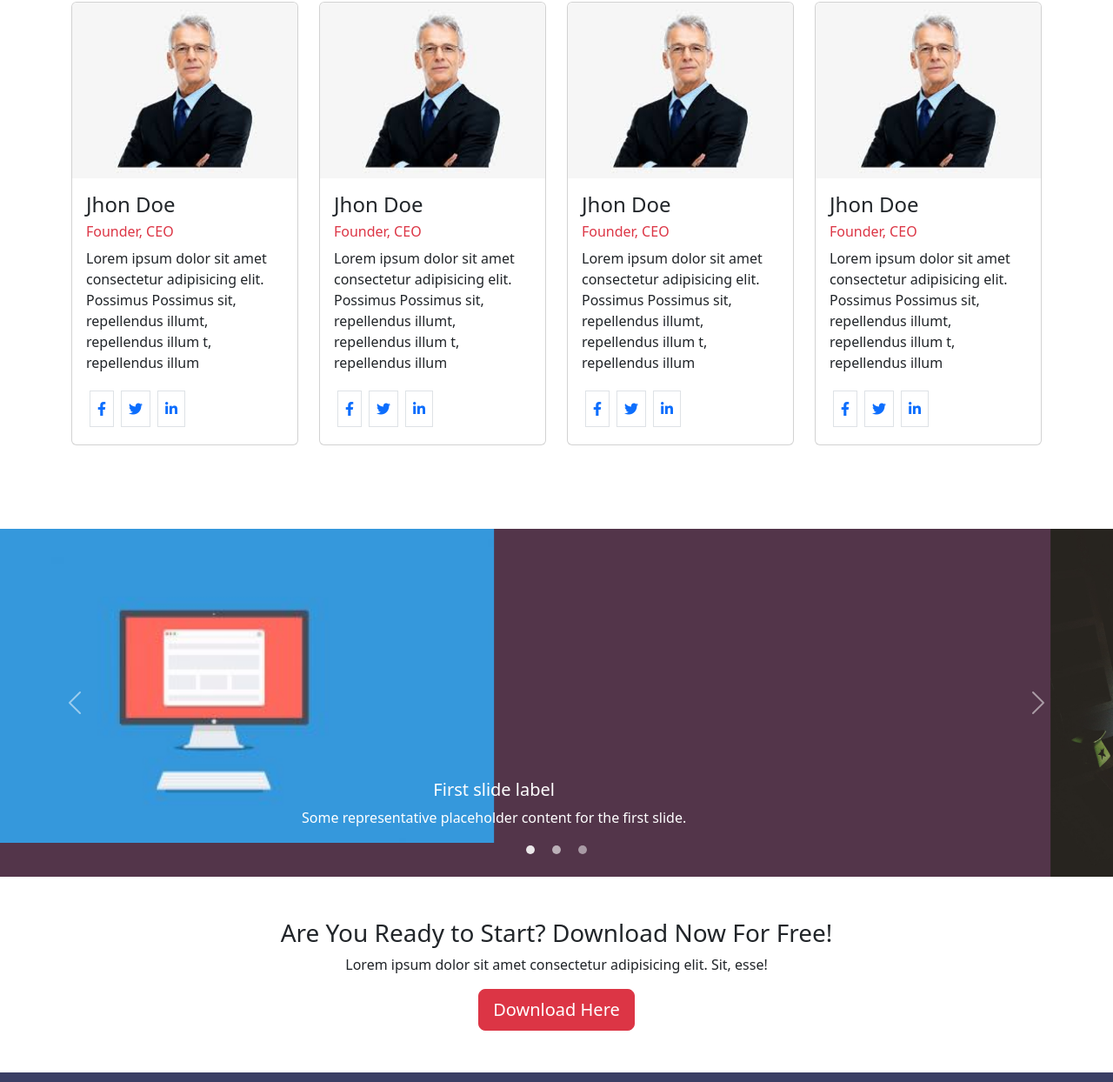
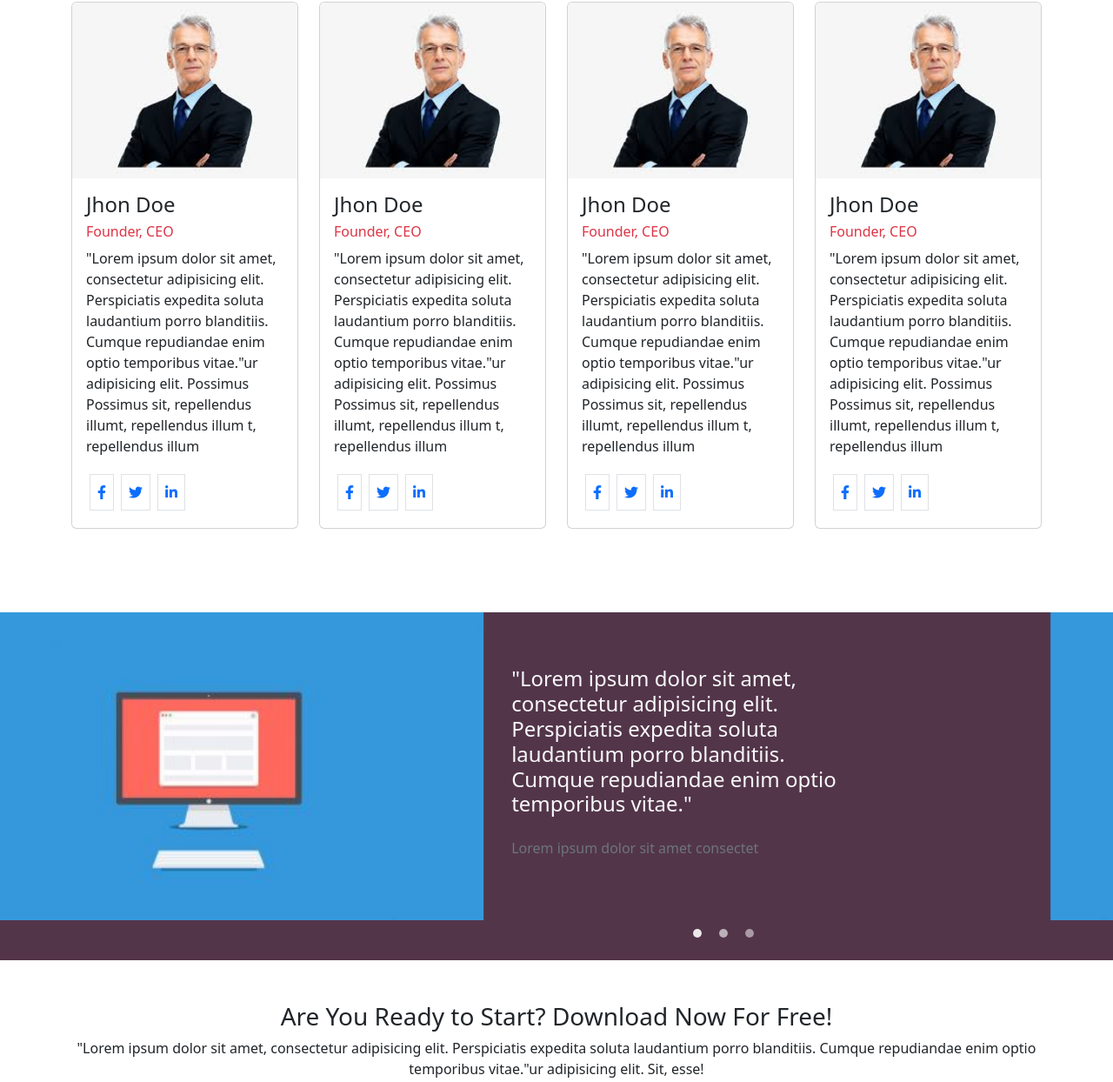
Before and after one commit to A-Kaiyum/xit_template, a plain HTML site: page index.html in a window 1280 px wide. Shown: the part 1529-2773 px from the top of the page at 87% size. Drawn offline with nearby package versions, Linux system fonts and the light colour scheme.

Commit message:
Carousel

```diff
--- a/index.html
+++ b/index.html
@@ -1,21 +1,15 @@
 <!DOCTYPE html>
 <html lang="en">
+
 <head>
   <meta charset="UTF-8" />
   <meta http-equiv="X-UA-Compatible" content="IE=edge" />
   <meta name="viewport" content="width=device-width, initial-scale=1.0" />
   <title>Xit It Solution</title>
-    <link
-      href="https://cdn.jsdelivr.net/npm/bootstrap@5.2.3/dist/css/bootstrap.min.css"
-      rel="stylesheet"
-    />
-    <link
-      rel="stylesheet"
-      href="https://cdnjs.cloudflare.com/ajax/libs/font-awesome/6.2.1/css/all.min.css"
+  <link href="https://cdn.jsdelivr.net/npm/bootstrap@5.2.3/dist/css/bootstrap.min.css" rel="stylesheet" />
+  <link rel="stylesheet" href="https://cdnjs.cloudflare.com/ajax/libs/font-awesome/6.2.1/css/all.min.css"
     integrity="sha512-MV7K8+y+gLIBoVD59lQIYicR65iaqukzvf/nwasF0nqhPay5w/9lJmVM2hMDcnK1OnMGCdVK+iQrJ7lzPJQd1w=="
-      crossorigin="anonymous"
-      referrerpolicy="no-referrer"
-    />
+    crossorigin="anonymous" referrerpolicy="no-referrer" />
   <script src="https://cdn.jsdelivr.net/npm/bootstrap@5.2.3/dist/js/bootstrap.bundle.min.js"></script>
   <link rel="stylesheet" href="style.css" />
 </head>
@@ -25,59 +19,39 @@
     <div class="container-fluid cover-bg">
       <nav class="container navbar navbar-expand-lg">
         <div class="container-fluid border-bottom">
-            <a class="navbar-brand text-light" href="#"
-              >LOGO
+          <a class="navbar-brand text-light" href="#">LOGO
             <!-- <img src="" alt="LOGO"> -->
           </a>
-            <button
-              class="navbar-toggler"
-              type="button"
-              data-bs-toggle="collapse"
-              data-bs-target="#navbarNav"
-              aria-controls="navbarNav"
-              aria-expanded="false"
-              aria-label="Toggle navigation"
-            >
+          <button class="navbar-toggler" type="button" data-bs-toggle="collapse" data-bs-target="#navbarNav"
+            aria-controls="navbarNav" aria-expanded="false" aria-label="Toggle navigation">
             <span class="navbar-toggler-icon"></span>
           </button>
           <div class="collapse navbar-collapse" id="navbarNav">
             <ul class="navbar-nav ms-auto">
               <li class="nav-item">
-                  <a class="nav-link active" aria-current="page" href="#"
-                    >Home</a
-                  >
+                <a class="nav-link active" aria-current="page" href="#">Home</a>
               </li>
               <li class="nav-item">
-                  <a class="nav-link" onclick="location.href='#features'"
-                    >Features</a
-                  >
+                <a class="nav-link" onclick="location.href='#features'">Features</a>
               </li>
               <li class="nav-item">
                 <a class="nav-link" onclick="location.href='#works'">Works</a>
               </li>
               <li class="nav-item">
-                  <a class="nav-link" onclick="location.href='#team'"
-                    >Our Teams</a
-                  >
+                <a class="nav-link" onclick="location.href='#team'">Our Teams</a>
               </li>
               <li class="nav-item">
-                  <a class="nav-link" onclick="location.href='#testimonial'"
-                    >Testimonial</a
-                  >
+                <a class="nav-link" onclick="location.href='#testimonial'">Testimonial</a>
               </li>
               <li class="nav-item">
-                  <a class="nav-link" onclick="location.href='#downlaod'"
-                    >Download</a
-                  >
+                <a class="nav-link" onclick="location.href='#downlaod'">Download</a>
               </li>
             </ul>
           </div>
         </div>
       </nav>
 
-        <div
-          class="container d-flex justify-content-center align-items-center h-75"
-        >
+      <div class="container d-flex justify-content-center align-items-center h-75">
         <div class="banner-contents text-center text-light">
           <h1 class="text-uppercase fw-bold">
             your favorite multipurpose one page template
@@ -168,12 +142,7 @@
       <div class="row mb-5">
         <div class="col-md-3 m-0 work-card">
           <div class="work-image works-hov">
-              <img
-                src="images/pexels-bich.jpg"
-                alt="Avatar"
-                class="image"
-                style="width: 100%"
-              />
+            <img src="images/pexels-bich.jpg" alt="Avatar" class="image" style="width: 100%" />
             <div class="overlay">
               <div class="images-text">Project Name</div>
               <div class="desc-text">
@@ -184,12 +153,7 @@
         </div>
         <div class="col-md-3 m-0 work-card">
           <div class="work-image works-hov">
-              <img
-                src="images/pexels-bich.jpg"
-                alt="Avatar"
-                class="image"
-                style="width: 100%"
-              />
+            <img src="images/pexels-bich.jpg" alt="Avatar" class="image" style="width: 100%" />
             <div class="overlay">
               <div class="images-text">Project Name</div>
               <div class="desc-text">
@@ -200,12 +164,7 @@
         </div>
         <div class="col-md-3 m-0 work-card">
           <div class="work-image works-hov">
-              <img
-                src="images/pexels-bich.jpg"
-                alt="Avatar"
-                class="image"
-                style="width: 100%"
-              />
+            <img src="images/pexels-bich.jpg" alt="Avatar" class="image" style="width: 100%" />
             <div class="overlay">
               <div class="images-text">Project Name</div>
               <div class="desc-text">
@@ -216,12 +175,7 @@
         </div>
         <div class="col-md-3 m-0 work-card">
           <div class="work-image works-hov">
-              <img
-                src="images/pexels-bich.jpg"
-                alt="Avatar"
-                class="image"
-                style="width: 100%"
-              />
+            <img src="images/pexels-bich.jpg" alt="Avatar" class="image" style="width: 100%" />
             <div class="overlay">
               <div class="images-text">Project Name</div>
               <div class="desc-text">
@@ -232,12 +186,7 @@
         </div>
         <div class="col-md-3 m-0 work-card">
           <div class="work-image works-hov">
-              <img
-                src="images/pexels-bich.jpg"
-                alt="Avatar"
-                class="image"
-                style="width: 100%"
-              />
+            <img src="images/pexels-bich.jpg" alt="Avatar" class="image" style="width: 100%" />
             <div class="overlay">
               <div class="images-text">Project Name</div>
               <div class="desc-text">
@@ -248,12 +197,7 @@
         </div>
         <div class="col-md-3 m-0 work-card">
           <div class="work-image works-hov">
-              <img
-                src="images/pexels-bich.jpg"
-                alt="Avatar"
-                class="image"
-                style="width: 100%"
-              />
+            <img src="images/pexels-bich.jpg" alt="Avatar" class="image" style="width: 100%" />
             <div class="overlay">
               <div class="images-text">Project Name</div>
               <div class="desc-text">
@@ -264,12 +208,7 @@
         </div>
         <div class="col-md-3 m-0 work-card">
           <div class="work-image works-hov">
-              <img
-                src="images/pexels-bich.jpg"
-                alt="Avatar"
-                class="image"
-                style="width: 100%"
-              />
+            <img src="images/pexels-bich.jpg" alt="Avatar" class="image" style="width: 100%" />
             <div class="overlay">
               <div class="images-text">Project Name</div>
               <div class="desc-text">
@@ -280,12 +219,7 @@
         </div>
         <div class="col-md-3 m-0 work-card">
           <div class="work-image works-hov">
-              <img
-                src="images/pexels-bich.jpg"
-                alt="Avatar"
-                class="image"
-                style="width: 100%"
-              />
+            <img src="images/pexels-bich.jpg" alt="Avatar" class="image" style="width: 100%" />
             <div class="overlay">
               <div class="images-text">Project Name</div>
               <div class="desc-text">
@@ -307,7 +241,10 @@
               <h4>Jhon Doe</h4>
               <h6 class="text-danger">Founder, CEO</h6>
               <p>
-                  Lorem ipsum dolor sit amet consectetur adipisicing elit.
+                "Lorem ipsum dolor sit amet, consectetur adipisicing elit. Perspiciatis
+                expedita
+                soluta laudantium porro
+                blanditiis. Cumque repudiandae enim optio temporibus vitae."ur adipisicing elit.
                 Possimus Possimus sit, repellendus illumt, repellendus illum
                 t, repellendus illum
               </p>
@@ -332,7 +269,10 @@
               <h4>Jhon Doe</h4>
               <h6 class="text-danger">Founder, CEO</h6>
               <p>
-                  Lorem ipsum dolor sit amet consectetur adipisicing elit.
+                "Lorem ipsum dolor sit amet, consectetur adipisicing elit. Perspiciatis
+                expedita
+                soluta laudantium porro
+                blanditiis. Cumque repudiandae enim optio temporibus vitae."ur adipisicing elit.
                 Possimus Possimus sit, repellendus illumt, repellendus illum
                 t, repellendus illum
               </p>
@@ -357,7 +297,10 @@
               <h4>Jhon Doe</h4>
               <h6 class="text-danger">Founder, CEO</h6>
               <p>
-                  Lorem ipsum dolor sit amet consectetur adipisicing elit.
+                "Lorem ipsum dolor sit amet, consectetur adipisicing elit. Perspiciatis
+                expedita
+                soluta laudantium porro
+                blanditiis. Cumque repudiandae enim optio temporibus vitae."ur adipisicing elit.
                 Possimus Possimus sit, repellendus illumt, repellendus illum
                 t, repellendus illum
               </p>
@@ -382,7 +325,10 @@
               <h4>Jhon Doe</h4>
               <h6 class="text-danger">Founder, CEO</h6>
               <p>
-                  Lorem ipsum dolor sit amet consectetur adipisicing elit.
+                "Lorem ipsum dolor sit amet, consectetur adipisicing elit. Perspiciatis
+                expedita
+                soluta laudantium porro
+                blanditiis. Cumque repudiandae enim optio temporibus vitae."ur adipisicing elit.
                 Possimus Possimus sit, repellendus illumt, repellendus illum
                 t, repellendus illum
               </p>
@@ -404,104 +350,88 @@
     </section>
   </div>
 
+
+
+
   <section id="testimonial">
-      <div class="row">
-        <div
-          id="carouselExampleCaptions"
-          class="carousel slide"
-          data-bs-ride="carousel"
-        >
-          <div class="carousel-indicators">
-            <button
-              type="button"
-              data-bs-target="#carouselExampleCaptions"
-              data-bs-slide-to="0"
-              class="active"
-              aria-current="true"
-              aria-label="Slide 1"
-            ></button>
-            <button
-              type="button"
-              data-bs-target="#carouselExampleCaptions"
-              data-bs-slide-to="1"
-              aria-label="Slide 2"
-            ></button>
-            <button
-              type="button"
-              data-bs-target="#carouselExampleCaptions"
-              data-bs-slide-to="2"
-              aria-label="Slide 3"
-            ></button>
+    <div id="carouselExampleIndicators" class="carousel slide" data-bs-ride="carousel">
+      <div class="carousel-indicators  custom-carousel">
+        <button type="button" data-bs-target="#carouselExampleIndicators" data-bs-slide-to="0" class="active"
+          aria-current="true" aria-label="Slide 1"></button>
+        <button type="button" data-bs-target="#carouselExampleIndicators" data-bs-slide-to="1"
+          aria-label="Slide 2"></button>
+        <button type="button" data-bs-target="#carouselExampleIndicators" data-bs-slide-to="2"
+          aria-label="Slide 3"></button>
       </div>
-          <div class="carousel-inner">
+      <div class="carousel-inner ">
         <div class="carousel-item active">
-              <img
-                src="images/how-to-setup-website-388x219.jpg"
-                class="d-block w-50"
-                alt="..."
-              />
-              <div class="carousel-caption d-none d-md-block">
-                <h5>First slide label</h5>
-                <p>
-                  Some representative placeholder content for the first slide.
-                </p>
+          <div class="row d-flex justify-content-center align-items-center">
+            <div class="col-sm-12 col-md-6"> <img src="images/how-to-setup-website-388x219.jpg" class="d-block w-100"
+                alt="images/how-to-setup-website-388x219.jpg"></div>
+            <div class="col-sm-12 col-md-6">
+              <h4 class="text-light p-2 col-sm-12 col-md-8">"Lorem ipsum dolor sit amet, consectetur adipisicing elit.
+                Perspiciatis
+                expedita
+                soluta laudantium porro
+                blanditiis. Cumque repudiandae enim optio temporibus vitae."</h4>
+              <p class="text-muted p-2 mb-2">Lorem ipsum dolor sit amet consectet</p>
+            </div>
           </div>
         </div>
         <div class="carousel-item">
-              <img
-                src="images/pexels-bich.jpg"
-                class="d-block w-50"
-                alt="..."
-              />
-              <div class="carousel-caption d-none d-md-block">
-                <h5>Second slide label</h5>
-                <p>
-                  Some representative placeholder content for the second slide.
-                </p>
+          <div class="row d-flex justify-content-center align-items-center">
+            <div class="col-sm-12 col-md-6"> <img src="images/how-to-setup-website-388x219.jpg" class="d-block w-100"
+                alt="images/how-to-setup-website-388x219.jpg"></div>
+            <div class="col-sm-12 col-md-6">
+              <h4 class="text-light p-2 col-sm-12 col-md-8">"Lorem ipsum dolor sit amet, consectetur adipisicing elit.
+                Perspiciatis
+                expedita
+                soluta laudantium porro
+                blanditiis. Cumque repudiandae enim optio temporibus vitae."</h4>
+              <p class="text-muted p-2 mb-2">Lorem ipsum dolor sit amet consectet</p>
+            </div>
           </div>
         </div>
         <div class="carousel-item">
-              <img
-                src="images/istockphoto2.jpg"
-                class="d-block w-50"
-                alt="..."
-              />
-              <div class="carousel-caption d-none d-md-block">
-                <h5>Third slide label</h5>
-                <p>
-                  Some representative placeholder content for the third slide.
-                </p>
+          <div class="row d-flex justify-content-center align-items-center">
+            <div class="col-sm-12 col-md-6"> <img src="images/how-to-setup-website-388x219.jpg" class="d-block w-100"
+                alt="images/how-to-setup-website-388x219.jpg"></div>
+            <div class="col-sm-12 col-md-6">
+              <h4 class="text-light p-2 col-sm-12 col-md-8">"Lorem ipsum dolor sit amet, consectetur adipisicing elit.
+                Perspiciatis
+                expedita
+                soluta laudantium porro
+                blanditiis. Cumque repudiandae enim optio temporibus vitae."</h4>
+              <p class="text-muted p-2 mb-2">Lorem ipsum dolor sit amet consectet</p>
             </div>
           </div>
         </div>
-          <button
-            class="carousel-control-prev"
-            type="button"
-            data-bs-target="#carouselExampleCaptions"
-            data-bs-slide="prev"
-          >
+      </div>
+      <!-- <button class="carousel-control-prev" type="button" data-bs-target="#carouselExampleIndicators"
+        data-bs-slide="prev">
         <span class="carousel-control-prev-icon" aria-hidden="true"></span>
         <span class="visually-hidden">Previous</span>
       </button>
-          <button
-            class="carousel-control-next"
-            type="button"
-            data-bs-target="#carouselExampleCaptions"
-            data-bs-slide="next"
-          >
+      <button class="carousel-control-next" type="button" data-bs-target="#carouselExampleIndicators"
+        data-bs-slide="next">
         <span class="carousel-control-next-icon" aria-hidden="true"></span>
         <span class="visually-hidden">Next</span>
-          </button>
-        </div>
+      </button> -->
     </div>
   </section>
+
+
+
   <div class="container mt-5 mb-5">
     <section id="downlaod">
       <div class="row">
         <div class="col-12 text-center">
           <h3>Are You Ready to Start? Download Now For Free!</h3>
           <p class="fw-100">
-              Lorem ipsum dolor sit amet consectetur adipisicing elit. Sit,
+            "Lorem ipsum dolor sit amet, consectetur adipisicing elit. Perspiciatis
+            expedita
+            soluta laudantium porro
+            blanditiis. Cumque repudiandae enim optio temporibus vitae."ur adipisicing elit. Sit,
             esse!
           </p>
           <button class="btn btn-danger btn-lg">Download Here</button>
@@ -533,7 +463,10 @@
         <div class="col-lg-4 col-md-6 col-sm-12">
           <h3>About Us</h3>
           <p class="fw-100">
-              Lorem ipsum dolor sit amet consectetur adipisicing elit. Sit,
+            "Lorem ipsum dolor sit amet, consectetur adipisicing elit. Perspiciatis
+            expedita
+            soluta laudantium porro
+            blanditiis. Cumque repudiandae enim optio temporibus vitae."ur adipisicing elit. Sit,
             esse!
           </p>
         </div>
@@ -551,4 +484,5 @@
 
   <script src="script.js"></script>
 </body>
+
 </html>
--- a/style.css
+++ b/style.css
@@ -84,28 +84,52 @@ h6 {
   transform: translate(-50%, -50%);
   text-align: center;
 }
-#testimonial{
-background:rgb(83,53,74);
+#testimonial {
+  background: rgb(83, 53, 74);
 }
 
-.carousel-item {
-width: 100% !important;
-  height: 400px !important;
+@media screen and (min-width: 601px) {
+  .custom-carousel {
+    position: absolute;
+    bottom: 0;
+    left: 30%;
+    z-index: 2;
+    display: flex;
+    justify-content: center;
+    padding: 0;
+    margin-right: 15%;
+    margin-bottom: 1rem;
+    margin-left: 15%;
+    list-style: none;
+  }
+  .carousel-item {
+    width: 100% !important;
+    height: 400px !important;
+  }
+}
+@media screen and (max-width: 600px) {
+  .custom-carousel {
+    bottom: -5px;
+  }
+  .carousel-inner {
+    position: relative;
+    width: 100%;
+    overflow: hidden;
+    min-height: 500px;
+  }
+}
 
-}
 .carousel-indicators button {
   height: 10px !important;
   width: 10px !important;
   margin: 0 10px !important;
   border-radius: 100%;
-
 }
-footer{
+footer {
   padding: 1% 5%;
-  background: rgb(49,52,84);
+  background: rgb(49, 52, 84);
 }
-#footer-main{
-
- padding: 100px;
-  background:rgb(58,62,100);
+#footer-main {
+  padding: 100px;
+  background: rgb(58, 62, 100);
 }
```
Lines whose indentation alone changed are shown as unchanged.
